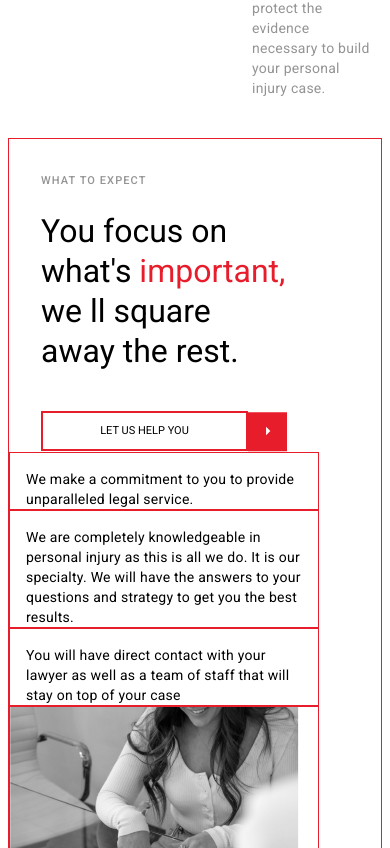
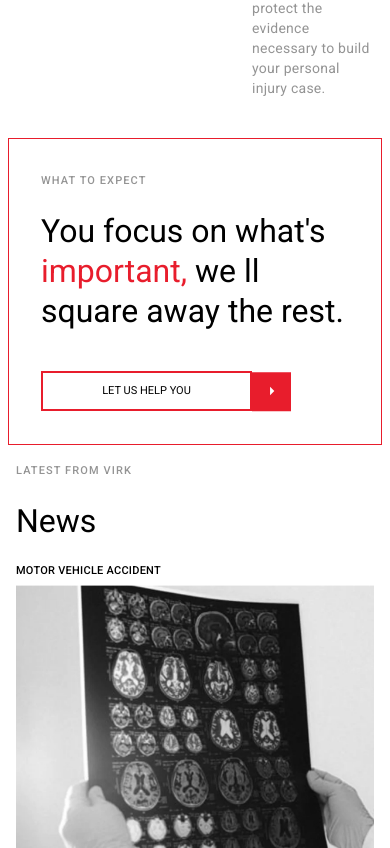
Before and after one commit to DevOluwatoyin/commercial-website, a React (Vite) app: page / in a window 390 px wide. Shown: the part 7516-8364 px from the top of the page. Built offline with nearby package versions, Linux system fonts and the light colour scheme.

Commit message:
Modify mobile view

```diff
--- a/src/components/Expectation.jsx
+++ b/src/components/Expectation.jsx
@@ -7,8 +7,8 @@ import { expectation } from "../constants/partners";
 const Expectations = () => {
   return (
     <section className="px-2">
-      <div className="border border-primary-main grid grid-rows-[repeat(6_minmax(0,_10px))] grid-cols-[minmax(0,_310px)] md:grid-cols-7 md:grid-rows-2 max-w-[1400px] mx-auto">
-        <div className="md:col-span-2 md:row-span-2 p-8 pb-0">
+      <div className="border border-primary-main md:grid md:grid-cols-7 md:grid-rows-2 max-w-[1400px] mx-auto">
+        <div className="md:col-span-2 md:row-span-2 p-8 md:pb-0">
           <Typography customClassName="uppercase !text-primary-light !text-[11px] !tracking-widest">
             What to Expect
           </Typography>
@@ -34,7 +34,10 @@ const Expectations = () => {
           </div>
         </div>
         {expectation.map((each, id) => (
-          <div key={id} className={`border border-primary-main ${each.style}`}>
+          <div
+            key={id}
+            className={`hidden border border-primary-main md:block ${each.style}`}
+          >
             {each.name ? (
               <Typography
                 color="primary-dark"
```
